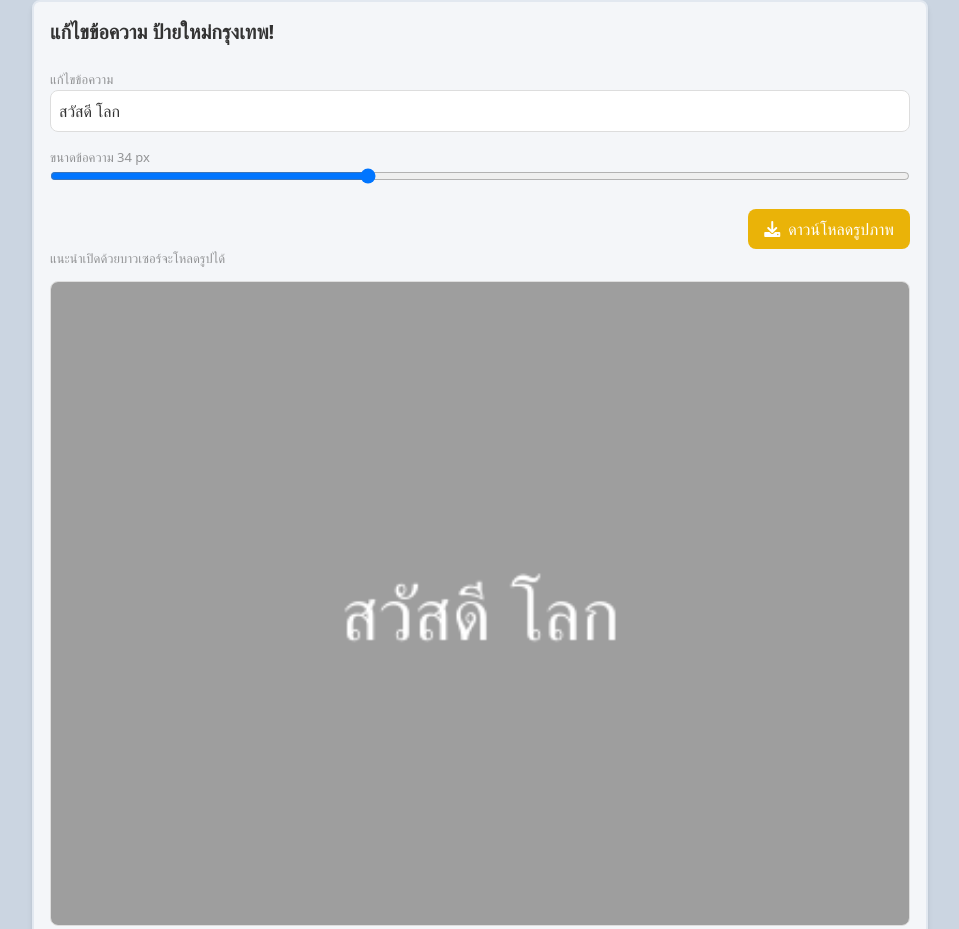
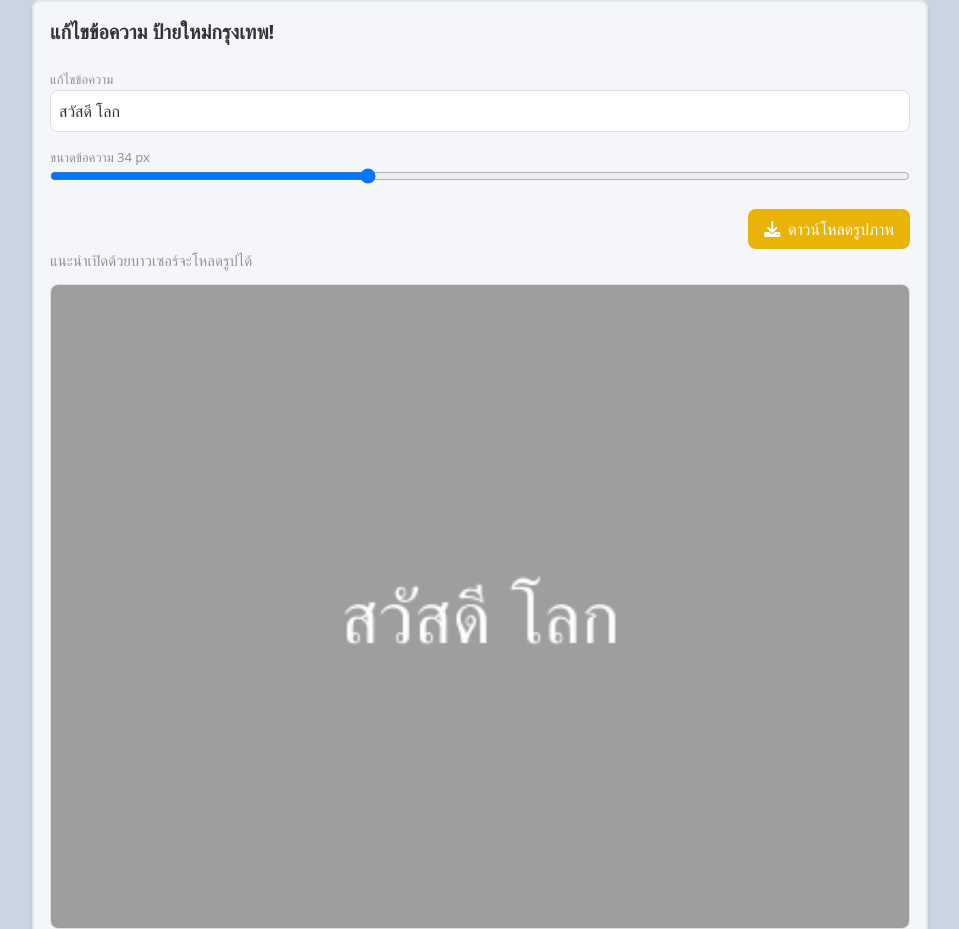
Before and after one commit to xcode9xx/New-sign-Bangkok-Text-Editor, a website: page public/index.html in a window 1280 px wide. Shown: the top 929 px of the page, without its empty margins (160-1119 px from the left). Drawn offline with nearby package versions, Linux system fonts and the light colour scheme.

Commit message:
Update index.html

```diff
--- a/public/index.html
+++ b/public/index.html
@@ -25,7 +25,7 @@
         <div class="flex justify-end ">
             <button onclick="downloadImage()" class="bg-yellow-500 hover:bg-yellow-600 text-white px-4 py-2 rounded-lg"><i class="fas fa-download mr-2"></i>ดาวน์โหลดรูปภาพ</button>
         </div>
-         <p class="text-black/40 text-[13px]">แนะนำเปิดด้วยบาวเซอร์จะโหลดรูปได้</p>
+         <p class="text-black/40 text-[15px]">แนะนำเปิดด้วยบาวเซอร์จะโหลดรูปได้</p>
         <div class="relative mb-4 pt-3">
             <canvas id="canvas" class="w-full rounded-lg"></canvas>
         </div>
```
